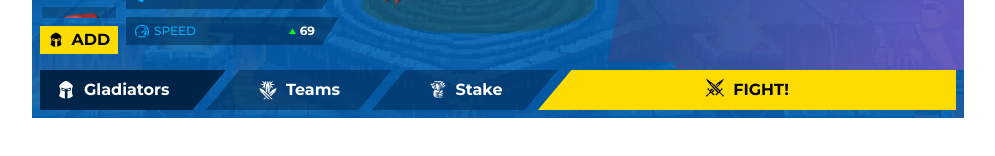
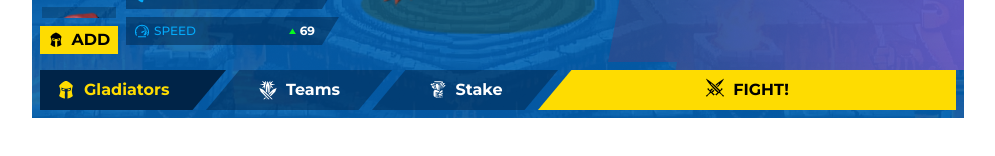
Before and after one commit to MemeArenaLabs/MemeArena, a Next.js app in the folder frontend/: page /app/team-selection in a window 1280 px wide. Shown: the part 320-476 px from the top of the page, without its empty margins (142-1137 px from the left). Built offline with nearby package versions, Linux system fonts and the light colour scheme.

Commit message:
feat: svg changes to current colors

```diff
--- a/frontend/app/app/team-selection/page.tsx
+++ b/frontend/app/app/team-selection/page.tsx
@@ -6,7 +6,6 @@ export default function TeamSelection() {
   return (
     <main className="flex flex-col bg-gray-900 text-white bg-cover bg-center h-[430px] w-[932px] bg-[url('/assets/team-selection/bg/bg.png')]">
       <div className="flex flex-grow">
-
         <div className="pt-2 pl-2 ">
           {/* User CTA profile */}
           <div className="pb-2 flex items-center">
@@ -31,7 +30,7 @@ export default function TeamSelection() {
             </div>
           </div>
 
-  {/* Left side and Center - Characters */}
+          {/* Left side and Center - Characters */}
           <div className="flex">
             <div>
               <div className="space-y-2 overflow-y-auto max-w-[78px] max-h-[271px]">
@@ -324,23 +323,26 @@ export default function TeamSelection() {
       {/* Bottom - Button Bar */}
       <div className="px-2 pb-2">
         <div className="flex">
-          <button className="clip-path-buttom-bar-left min-w-[186px] h-[40px] bg-dark-blue hover:bg-dark-blue hover:text-yellow text-white font-bold py-2 flex pl-4  items-center mr-[-20px]">
+          <button className="clip-path-buttom-bar-left min-w-[186px] h-[40px] bg-dark-blue hover:bg-dark-blue hover:text-yellow text-yellow font-bold py-2 flex pl-4  items-center mr-[-20px]">
             <span className="mr-2 text-white">
-              <SvgIcon name="barbute" className="text-white h-5 w-5 " />
+              <SvgIcon name="barbute" className="text-yellow h-5 w-5 " />
             </span>{" "}
             Gladiators
           </button>
           <button className="clip-path-buttom-bar-center min-w-[186px] h-[40px] bg-dark-blue-50 hover:bg-dark-blue hover:text-yellow  text-white font-bold py-2  flex justify-center items-center mr-[-20px]">
             <span className="mr-2">
               {" "}
-              <SvgIcon name="all-for-one" className="text-white h-5 w-5 " />
+              <SvgIcon
+                name="all-for-one"
+                className="w h-5 w-5 "
+              />
             </span>{" "}
             Teams
           </button>
           <button className="clip-path-buttom-bar-center min-w-[186px] h-[40px] bg-dark-blue-50 hover:bg-dark-blue hover:text-yellow text-white font-bold py-2 flex justify-center items-center mr-[-20px]">
             <span className="mr-2">
-              {" "}
-              <SvgIcon name="hand-money" className="text-white h-5 w-5 " />
+            {" "}
+              <SvgIcon name="hand-money" className="h-5 w-5 " />
             </span>{" "}
             Stake
           </button>
```
Also changed, not shown: frontend/public/icons/hand-money.svg.
